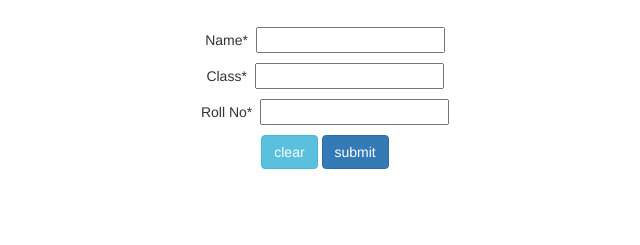
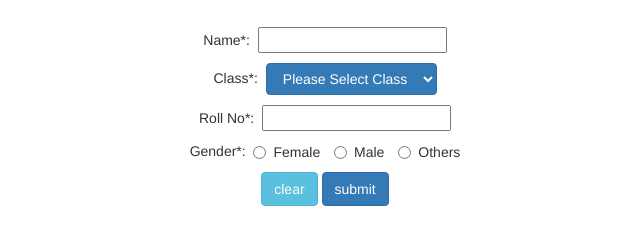
Before and after one commit to twhyderabad/demo_site, a plain HTML site: page create-student.html in a window 1280 px wide. Shown: the part 63-308 px from the top of the page, without its empty margins (315-955 px from the left). Drawn offline with nearby package versions, Linux system fonts and the light colour scheme.

Commit message:
added fields

```diff
--- a/create-student.html
+++ b/create-student.html
@@ -7,14 +7,31 @@
 <script src="bootstrap-3.3.7-dist/js/bootstrap.js" charset="utf-8"></script>
 <script src="js/create-student.js" charset="utf-8"></script>
 
-<center>
 <h1 align="center" style="color: #5e9ca0;">Enter Student Details&nbsp;</h1>
 </br>
 
-<p align="center">Name*&nbsp; <input id="name" name="name" pattern="^[a-zA-Z]*$"/></p>
+<p align="center">Name*:&nbsp; <input id="name" name="name" pattern="^[a-zA-Z]*$"/></p>
 <form align="center" onsubmit="on_submit(); return false;">
-<p>Class*&nbsp; <input id="class" name="class" pattern="\b(?=[MDCLXVI]+\b)M{0,4}(CM|CD|D?C{0,3})(XC|XL|L?X{0,3})(IX|IV|V?I{0,3})\b"/></p>
-    <p>Roll No*&nbsp; <input id="roll-number" name="rollNumber" pattern="^[a-zA-Z0-9]*$"/></p>
+<!--<p>Class*&nbsp; <input id="class" name="class" pattern="\b(?=[MDCLXVI]+\b)M{0,4}(CM|CD|D?C{0,3})(XC|XL|L?X{0,3})(IX|IV|V?I{0,3})\b"/></p>-->
+
+        <p>Class*:&nbsp;
+        <select class="btn btn-primary dropdown-toggle" id="class" name="class"  onchange="professionSelected(this)">
+            <option value="">Please Select Class</option>
+            <option value="I">I</option>
+            <option value="II">II</option>
+            <option value="III">III</option>
+            <option value="V">V</option>
+            <option value="VI">VI</option>
+            <option value="VII">VII</option>
+            <option value="VIII">VIII</option>
+            <option value="IX">IX</option>
+            <option value="X">X</option>
+        </select>
+        </p>
+    <p>Roll No*:&nbsp; <input id="roll-number" name="rollNumber" pattern="^[0-9]*$"/></p>
+    <p>Gender*:&nbsp; <label class="radio-inline"><input type="radio" id="gender" value="Female" name="optradio">Female</label>
+        <label class="radio-inline"><input type="radio" id="gender" value="Male" name="optradio">Male</label>
+        <label class="radio-inline"><input type="radio"  id="gender" value="Others"name="optradio">Others</label></p>
 <input type='reset'  class="btn btn-info"  value ='clear'  > <input type='submit' class="btn btn-primary" value ='submit'>
 
 </form>
--- a/js/create-student.js
+++ b/js/create-student.js
@@ -3,6 +3,7 @@ function on_submit(){
     student.name = document.querySelector('#name').value;
     student.class = document.querySelector('#class').value;
     student.rollNumber = document.querySelector('#roll-number').value;
+    student.gender = document.querySelector('#gender').value;
     if(student.name && student.rollNumber)
         addStudentToStorage(student);
     else
--- a/js/student-details.js
+++ b/js/student-details.js
@@ -31,7 +31,8 @@ function populateStudents() {
         row.insertCell(0).innerHTML = student.name;
         row.insertCell(1).innerHTML = student.class;
         row.insertCell(2).innerHTML = student.rollNumber;
-        row.insertCell(3).innerHTML = "<a onclick='showStudentMarks("+ index +")'>Click here</a>";
+        row.insertCell(3).innerHTML = student.gender;
+        row.insertCell(4).innerHTML = "<a onclick='showStudentMarks("+ index +")'>Click here</a>";
     })
 }
 window.onload = populateStudents;
--- a/js/student-marks.js
+++ b/js/student-marks.js
@@ -12,6 +12,8 @@ function populateContent(){
     document.querySelector('#name').innerHTML = currentStudent.name;
     document.querySelector('#class').innerHTML = currentStudent.class;
     document.querySelector('#roll-number').innerHTML = currentStudent.rollNumber;
+    document.querySelector('#gender').innerHTML = currentStudent.gender;
+    console.log(currentStudent.gender);
 }
 
 onload = populateContent;
```
Also changed, not shown: student-details.html (+1 -0 lines), student-marks.html (+1 -0 lines).
